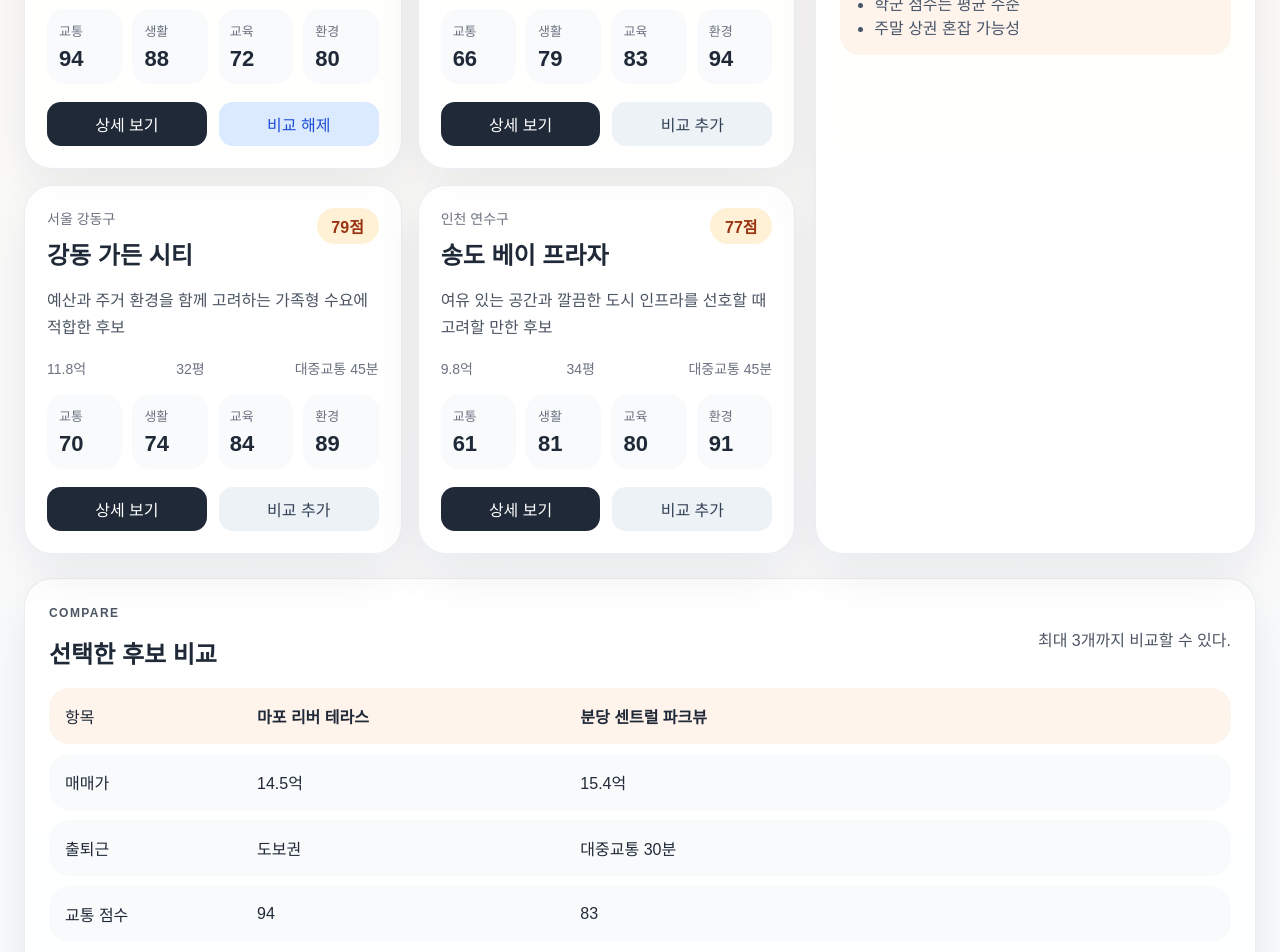
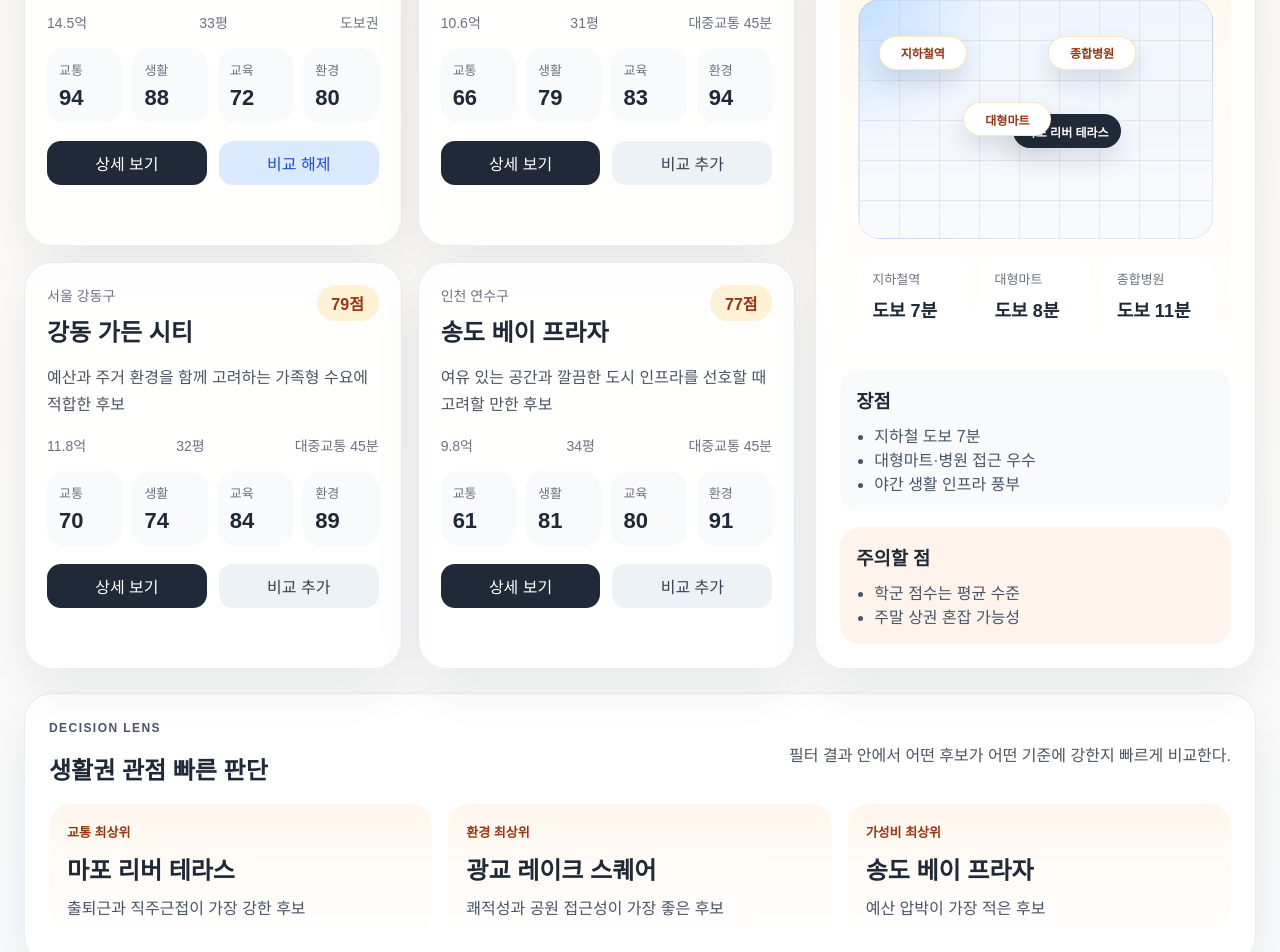
Before and after one commit to giwon1130/HomeHarmony, a React (Vite) app: page / in a window 1280 px wide. Shown: the part 1040-1992 px from the top of the page. Built offline with nearby package versions, Linux system fonts and the light colour scheme.

Commit message:
HomeHarmony 생활권 시각화 추가

```diff
--- a/src/App.tsx
+++ b/src/App.tsx
@@ -22,6 +22,22 @@ function commuteRank(level: CommuteLevel): number {
     default:
       return 2;
   }
+}
+
+function lifestyleSummary(candidate: ApartmentCandidate): string {
+  if (candidate.environmentScore >= 90 && candidate.educationScore >= 85) {
+    return "가족형 장기 거주 관점에서 안정적인 생활권";
+  }
+
+  if (candidate.transitScore >= 90 && candidate.convenienceScore >= 88) {
+    return "직주근접과 생활 편의 중심의 도심형 생활권";
+  }
+
+  if (candidate.price억 <= 11) {
+    return "예산 효율과 생활 환경의 균형을 노리는 선택지";
+  }
+
+  return "생활권 균형이 좋아 비교 후보로 유지할 가치가 높은 선택지";
 }
 
 export default function App() {
@@ -270,6 +286,56 @@ export default function App() {
               <span>출퇴근</span>
               <strong>{focusedCandidate.commute}</strong>
             </div>
+            <div>
+              <span>생활권 요약</span>
+              <strong>{lifestyleSummary(focusedCandidate)}</strong>
+            </div>
+            <div>
+              <span>좌표</span>
+              <strong>
+                {focusedCandidate.latitude.toFixed(3)}, {focusedCandidate.longitude.toFixed(3)}
+              </strong>
+            </div>
+          </div>
+          <div className="lifestyle-map-card">
+            <div className="section-heading compact">
+              <div>
+                <p className="eyebrow">Lifestyle Map</p>
+                <h2>생활권 요약 맵</h2>
+              </div>
+            </div>
+            <div className="mock-map">
+              <div className="mock-map-grid" />
+              <div
+                className="map-pin home"
+                style={{
+                  left: `${35 + (focusedCandidate.transitScore - 60) * 0.7}%`,
+                  top: `${65 - (focusedCandidate.environmentScore - 60) * 0.5}%`
+                }}
+              >
+                <span>{focusedCandidate.name}</span>
+              </div>
+              {focusedCandidate.nearbyHighlights.map((highlight, index) => (
+                <div
+                  key={highlight.label}
+                  className="map-pin poi"
+                  style={{
+                    left: `${18 + index * 24}%`,
+                    top: `${22 + (index % 2) * 28}%`
+                  }}
+                >
+                  <span>{highlight.label}</span>
+                </div>
+              ))}
+            </div>
+            <div className="highlight-list">
+              {focusedCandidate.nearbyHighlights.map((highlight) => (
+                <article key={highlight.label} className="highlight-card">
+                  <span>{highlight.label}</span>
+                  <strong>도보 {highlight.distanceMinutes}분</strong>
+                </article>
+              ))}
+            </div>
           </div>
           <div className="point-box">
             <h3>장점</h3>
@@ -288,6 +354,39 @@ export default function App() {
             </ul>
           </div>
         </aside>
+      </section>
+
+      <section className="insight-section">
+        <div className="section-heading">
+          <div>
+            <p className="eyebrow">Decision Lens</p>
+            <h2>생활권 관점 빠른 판단</h2>
+          </div>
+          <p>필터 결과 안에서 어떤 후보가 어떤 기준에 강한지 빠르게 비교한다.</p>
+        </div>
+        <div className="insight-grid">
+          <article className="insight-card">
+            <span>교통 최상위</span>
+            <strong>
+              {[...filteredCandidates].sort((a, b) => b.transitScore - a.transitScore)[0]?.name ?? "-"}
+            </strong>
+            <p>출퇴근과 직주근접이 가장 강한 후보</p>
+          </article>
+          <article className="insight-card">
+            <span>환경 최상위</span>
+            <strong>
+              {[...filteredCandidates].sort((a, b) => b.environmentScore - a.environmentScore)[0]?.name ?? "-"}
+            </strong>
+            <p>쾌적성과 공원 접근성이 가장 좋은 후보</p>
+          </article>
+          <article className="insight-card">
+            <span>가성비 최상위</span>
+            <strong>
+              {[...filteredCandidates].sort((a, b) => a.price억 - b.price억)[0]?.name ?? "-"}
+            </strong>
+            <p>예산 압박이 가장 적은 후보</p>
+          </article>
+        </div>
       </section>
 
       <section className="compare-section">
--- a/src/data/apartments.ts
+++ b/src/data/apartments.ts
@@ -9,13 +9,20 @@ export const apartments: ApartmentCandidate[] = [
     monthlyFee만: 23,
     size평: 33,
     commute: "도보권",
+    latitude: 37.5481,
+    longitude: 126.9328,
     transitScore: 94,
     convenienceScore: 88,
     educationScore: 72,
     environmentScore: 80,
     summary: "직주근접과 생활 편의성을 우선하는 2인 가구에 적합한 후보",
     strengths: ["지하철 도보 7분", "대형마트·병원 접근 우수", "야간 생활 인프라 풍부"],
-    cautions: ["학군 점수는 평균 수준", "주말 상권 혼잡 가능성"]
+    cautions: ["학군 점수는 평균 수준", "주말 상권 혼잡 가능성"],
+    nearbyHighlights: [
+      { label: "지하철역", distanceMinutes: 7 },
+      { label: "대형마트", distanceMinutes: 8 },
+      { label: "종합병원", distanceMinutes: 11 }
+    ]
   },
   {
     id: "seongsu-forest",
@@ -25,13 +32,20 @@ export const apartments: ApartmentCandidate[] = [
     monthlyFee만: 29,
     size평: 34,
     commute: "도보권",
+    latitude: 37.5447,
+    longitude: 127.0557,
     transitScore: 91,
     convenienceScore: 92,
     educationScore: 78,
     environmentScore: 86,
     summary: "출퇴근과 생활권의 균형이 좋고 선호도 높은 입지 중심 후보",
     strengths: ["업무지구 접근 우수", "카페·문화시설 풍부", "한강·공원 접근성 좋음"],
-    cautions: ["매매가 부담이 큰 편", "월 관리비가 비교적 높음"]
+    cautions: ["매매가 부담이 큰 편", "월 관리비가 비교적 높음"],
+    nearbyHighlights: [
+      { label: "지하철역", distanceMinutes: 6 },
+      { label: "공원", distanceMinutes: 9 },
+      { label: "상업시설", distanceMinutes: 5 }
+    ]
   },
   {
     id: "gangdong-garden",
@@ -41,13 +55,20 @@ export const apartments: ApartmentCandidate[] = [
     monthlyFee만: 19,
     size평: 32,
     commute: "대중교통 45분",
+    latitude: 37.5389,
+    longitude: 127.1235,
     transitScore: 70,
     convenienceScore: 74,
     educationScore: 84,
     environmentScore: 89,
     summary: "예산과 주거 환경을 함께 고려하는 가족형 수요에 적합한 후보",
     strengths: ["공원·산책로 접근성 우수", "주거 밀도 대비 조용한 환경", "학군과 생활환경 균형"],
-    cautions: ["도심 출퇴근 시간 부담", "상업시설 밀도는 낮은 편"]
+    cautions: ["도심 출퇴근 시간 부담", "상업시설 밀도는 낮은 편"],
+    nearbyHighlights: [
+      { label: "초등학교", distanceMinutes: 9 },
+      { label: "근린공원", distanceMinutes: 4 },
+      { label: "생활상권", distanceMinutes: 13 }
+    ]
   },
   {
     id: "bundang-central",
@@ -57,13 +78,20 @@ export const apartments: ApartmentCandidate[] = [
     monthlyFee만: 27,
     size평: 35,
     commute: "대중교통 30분",
+    latitude: 37.3826,
+    longitude: 127.1189,
     transitScore: 83,
     convenienceScore: 85,
     educationScore: 91,
     environmentScore: 90,
     summary: "학군과 주거 환경을 최우선으로 두는 가족형 선택지",
     strengths: ["학군 점수 우수", "공원과 병원 인접", "생활 인프라 안정적"],
-    cautions: ["가격대가 다소 높음", "직주근접 우선 수요엔 덜 적합"]
+    cautions: ["가격대가 다소 높음", "직주근접 우선 수요엔 덜 적합"],
+    nearbyHighlights: [
+      { label: "학원가", distanceMinutes: 8 },
+      { label: "대형병원", distanceMinutes: 12 },
+      { label: "도시공원", distanceMinutes: 6 }
+    ]
   },
   {
     id: "gwanggyo-lake",
@@ -73,13 +101,20 @@ export const apartments: ApartmentCandidate[] = [
     monthlyFee만: 18,
     size평: 31,
     commute: "대중교통 45분",
+    latitude: 37.2848,
+    longitude: 127.0577,
     transitScore: 66,
     convenienceScore: 79,
     educationScore: 83,
     environmentScore: 94,
     summary: "예산 효율과 쾌적성을 함께 보려는 수요에 적합한 외곽형 후보",
     strengths: ["호수공원 접근 우수", "상대적으로 합리적인 매매가", "신축 생활권 장점"],
-    cautions: ["서울 업무지구 통근 부담", "차량 의존도 일부 존재"]
+    cautions: ["서울 업무지구 통근 부담", "차량 의존도 일부 존재"],
+    nearbyHighlights: [
+      { label: "호수공원", distanceMinutes: 5 },
+      { label: "대형마트", distanceMinutes: 10 },
+      { label: "초등학교", distanceMinutes: 8 }
+    ]
   },
   {
     id: "songdo-bay",
@@ -89,12 +124,19 @@ export const apartments: ApartmentCandidate[] = [
     monthlyFee만: 17,
     size평: 34,
     commute: "대중교통 45분",
+    latitude: 37.3904,
+    longitude: 126.6506,
     transitScore: 61,
     convenienceScore: 81,
     educationScore: 80,
     environmentScore: 91,
     summary: "여유 있는 공간과 깔끔한 도시 인프라를 선호할 때 고려할 만한 후보",
     strengths: ["신도시 인프라 정돈", "평형 대비 가격 경쟁력", "생활 편의시설 분포 안정적"],
-    cautions: ["통근 시간이 길 수 있음", "도심 접근성은 제한적"]
+    cautions: ["통근 시간이 길 수 있음", "도심 접근성은 제한적"],
+    nearbyHighlights: [
+      { label: "센트럴파크", distanceMinutes: 7 },
+      { label: "쇼핑몰", distanceMinutes: 9 },
+      { label: "국제학교", distanceMinutes: 14 }
+    ]
   }
 ];
--- a/src/styles.css
+++ b/src/styles.css
@@ -30,7 +30,8 @@ select {
 .filter-section,
 .candidate-card,
 .detail-panel,
-.compare-section {
+.compare-section,
+.insight-section {
   border: 1px solid rgba(148, 163, 184, 0.2);
   border-radius: 28px;
   background: rgba(255, 255, 255, 0.84);
@@ -264,6 +265,122 @@ select {
   background: #fff4ec;
 }
 
+.lifestyle-map-card {
+  margin-top: 18px;
+  padding: 18px;
+  border-radius: 24px;
+  background: linear-gradient(180deg, #fff7ed 0%, #ffffff 100%);
+}
+
+.mock-map {
+  position: relative;
+  overflow: hidden;
+  min-height: 240px;
+  margin-top: 12px;
+  border-radius: 22px;
+  background:
+    radial-gradient(circle at top left, rgba(191, 219, 254, 0.9), transparent 32%),
+    linear-gradient(180deg, #eff6ff 0%, #f8fafc 100%);
+  border: 1px solid rgba(148, 163, 184, 0.2);
+}
+
+.mock-map-grid {
+  position: absolute;
+  inset: 0;
+  background-image:
+    linear-gradient(rgba(148, 163, 184, 0.18) 1px, transparent 1px),
+    linear-gradient(90deg, rgba(148, 163, 184, 0.18) 1px, transparent 1px);
+  background-size: 40px 40px;
+}
+
+.map-pin {
+  position: absolute;
+  display: inline-flex;
+  align-items: center;
+  justify-content: center;
+  min-width: 88px;
+  min-height: 34px;
+  padding: 0 12px;
+  border-radius: 999px;
+  transform: translate(-50%, -50%);
+  font-size: 12px;
+  font-weight: 700;
+  box-shadow: 0 12px 24px rgba(15, 23, 42, 0.12);
+}
+
+.map-pin.home {
+  background: #1f2937;
+  color: white;
+}
+
+.map-pin.poi {
+  background: white;
+  color: #9a3412;
+  border: 1px solid rgba(245, 158, 11, 0.25);
+}
+
+.highlight-list {
+  display: grid;
+  grid-template-columns: repeat(3, minmax(0, 1fr));
+  gap: 12px;
+  margin-top: 16px;
+}
+
+.highlight-card {
+  padding: 14px;
+  border-radius: 18px;
+  background: rgba(255, 255, 255, 0.9);
+}
+
+.highlight-card span {
+  display: block;
+  color: #6b7280;
+  font-size: 13px;
+}
+
+.highlight-card strong {
+  display: block;
+  margin-top: 8px;
+  font-size: 18px;
+}
+
+.insight-section {
+  margin-top: 24px;
+  padding: 24px;
+}
+
+.insight-grid {
+  display: grid;
+  grid-template-columns: repeat(3, minmax(0, 1fr));
+  gap: 16px;
+  margin-top: 18px;
+}
+
+.insight-card {
+  padding: 18px;
+  border-radius: 22px;
+  background: linear-gradient(180deg, #fff7ed 0%, #ffffff 100%);
+}
+
+.insight-card span {
+  display: block;
+  color: #9a3412;
+  font-size: 13px;
+  font-weight: 700;
+}
+
+.insight-card strong {
+  display: block;
+  margin-top: 10px;
+  font-size: 24px;
+}
+
+.insight-card p {
+  margin: 10px 0 0;
+  color: #475569;
+  line-height: 1.6;
+}
+
 .compare-section {
   margin-top: 24px;
   padding: 24px;
@@ -274,6 +391,10 @@ select {
   justify-content: space-between;
   gap: 12px;
   align-items: end;
+}
+
+.section-heading.compact {
+  margin-bottom: 14px;
 }
 
 .compare-table {
@@ -305,7 +426,9 @@ select {
   .filter-section,
   .candidate-grid,
   .compare-row,
-  .detail-grid {
+  .detail-grid,
+  .highlight-list,
+  .insight-grid {
     grid-template-columns: 1fr;
   }
 
--- a/src/types.ts
+++ b/src/types.ts
@@ -8,6 +8,8 @@ export interface ApartmentCandidate {
   monthlyFee만: number;
   size평: number;
   commute: CommuteLevel;
+  latitude: number;
+  longitude: number;
   transitScore: number;
   convenienceScore: number;
   educationScore: number;
@@ -15,4 +17,8 @@ export interface ApartmentCandidate {
   summary: string;
   strengths: string[];
   cautions: string[];
+  nearbyHighlights: Array<{
+    label: string;
+    distanceMinutes: number;
+  }>;
 }
```
